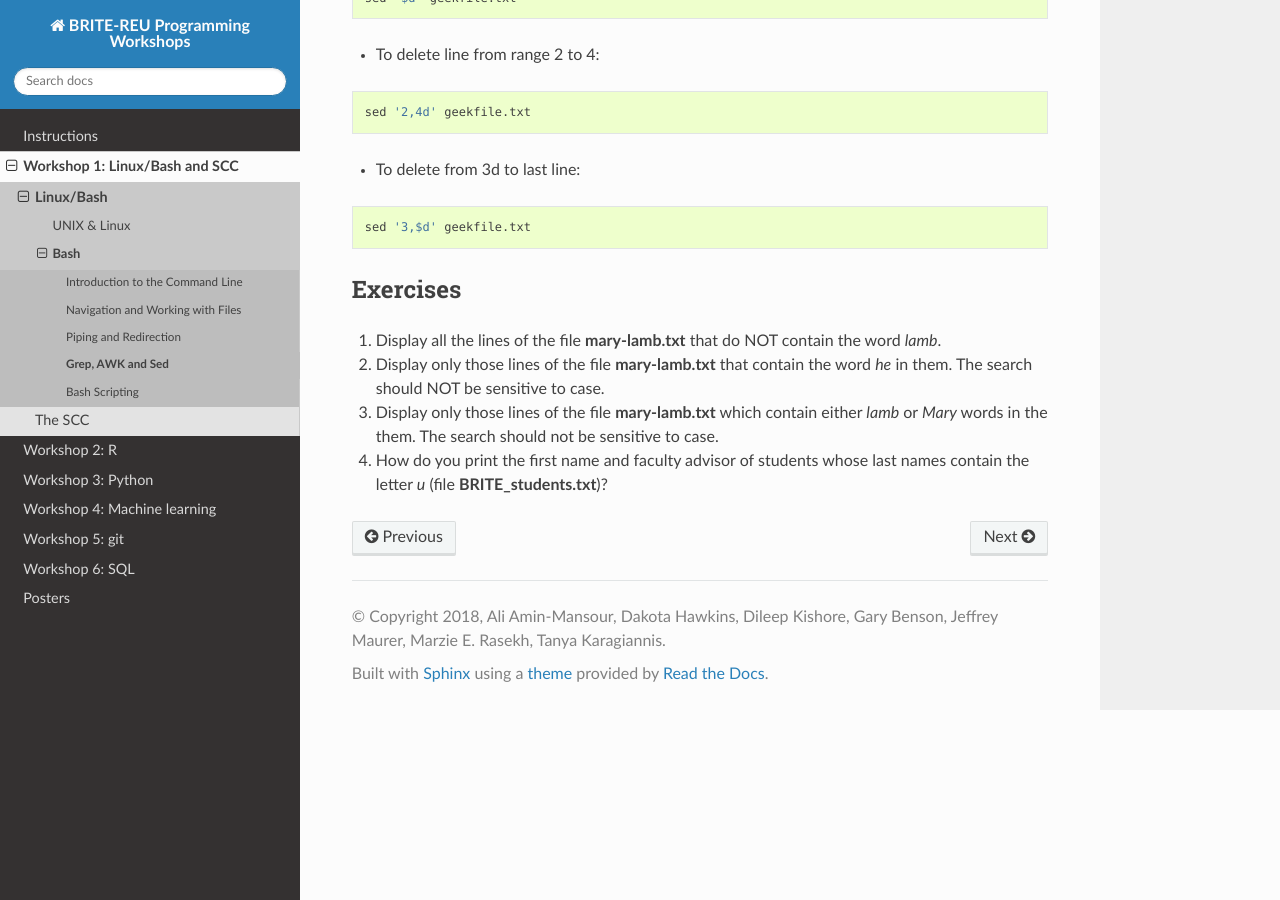
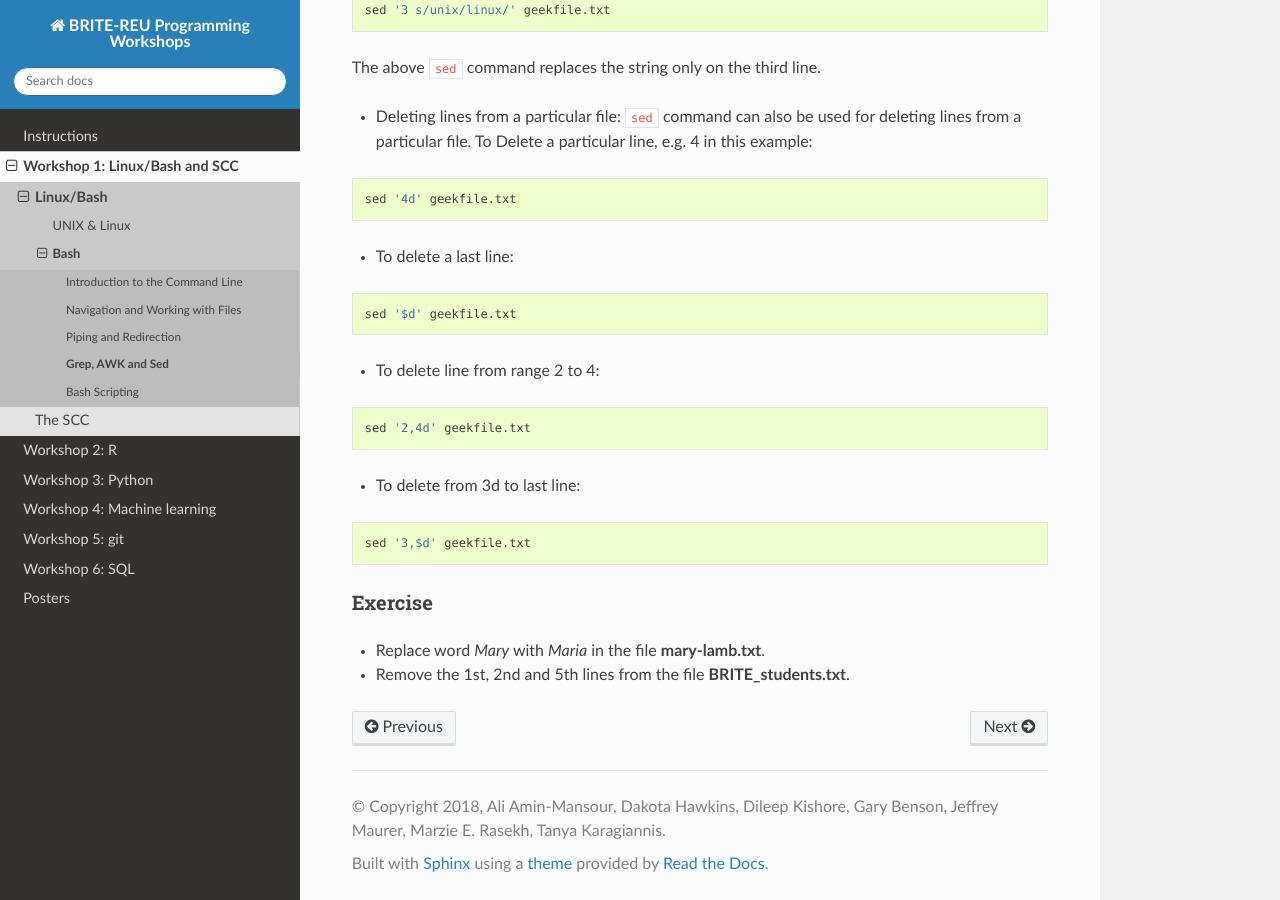
Before and after one commit to BRITE-REU/programming-workshops, a Sphinx documentation site: the page built from source/workshops/01_linux_bash_scc/grep_awk_sed.rst, in a window 1280 px wide and 900 px high, scrolled down 3517 px. Built offline with Sphinx 7.4.7 and the Read the Docs theme 2.0.0, drawn with Linux system fonts in a browser that asks for light colours; pages that are not in the unit, such as notebooks, are missing from menus; some of the changed text lies outside the part shown.

Commit message:
Update sed exercises

```diff
--- a/source/workshops/01_linux_bash_scc/grep_awk_sed.rst
+++ b/source/workshops/01_linux_bash_scc/grep_awk_sed.rst
@@ -111,6 +120,11 @@ Usecases
 .. code-block:: sh
 
       awk '/B/{++cnt} END {print "Count = ", cnt}' BRITE_students.txt
+
+Exercise
+************
+
+- How do you print the first name and faculty advisor of students whose last names contain the letter *u* (file **BRITE_students.txt**)?
 
 
 SED
@@ -186,13 +200,9 @@ The above ``sed`` command replaces the string only on the third line.
       sed '3,$d' geekfile.txt
 
 
-Exercises
---------------------
+Exercise
+************
 
-1.  Display all the lines of the file **mary-lamb.txt** that do NOT contain the word *lamb*.
+- Replace word *Mary* with *Maria* in the file **mary-lamb.txt**.
 
-2. Display only those lines of the file **mary-lamb.txt** that contain the word *he* in them. The search should NOT be sensitive to case.
-
-3. Display only those lines of the file **mary-lamb.txt** which contain either *lamb* or *Mary* words in the them. The search should not be sensitive to case.
-
-4. How do you print the first name and faculty advisor of students whose last names contain the letter *u* (file **BRITE_students.txt**)?
+- Remove the 1st, 2nd and 5th lines from the file **BRITE_students.txt**.
```
Also changed, not shown: other parts of source/workshops/01_linux_bash_scc/grep_awk_sed.rst (+9 -0 lines).
